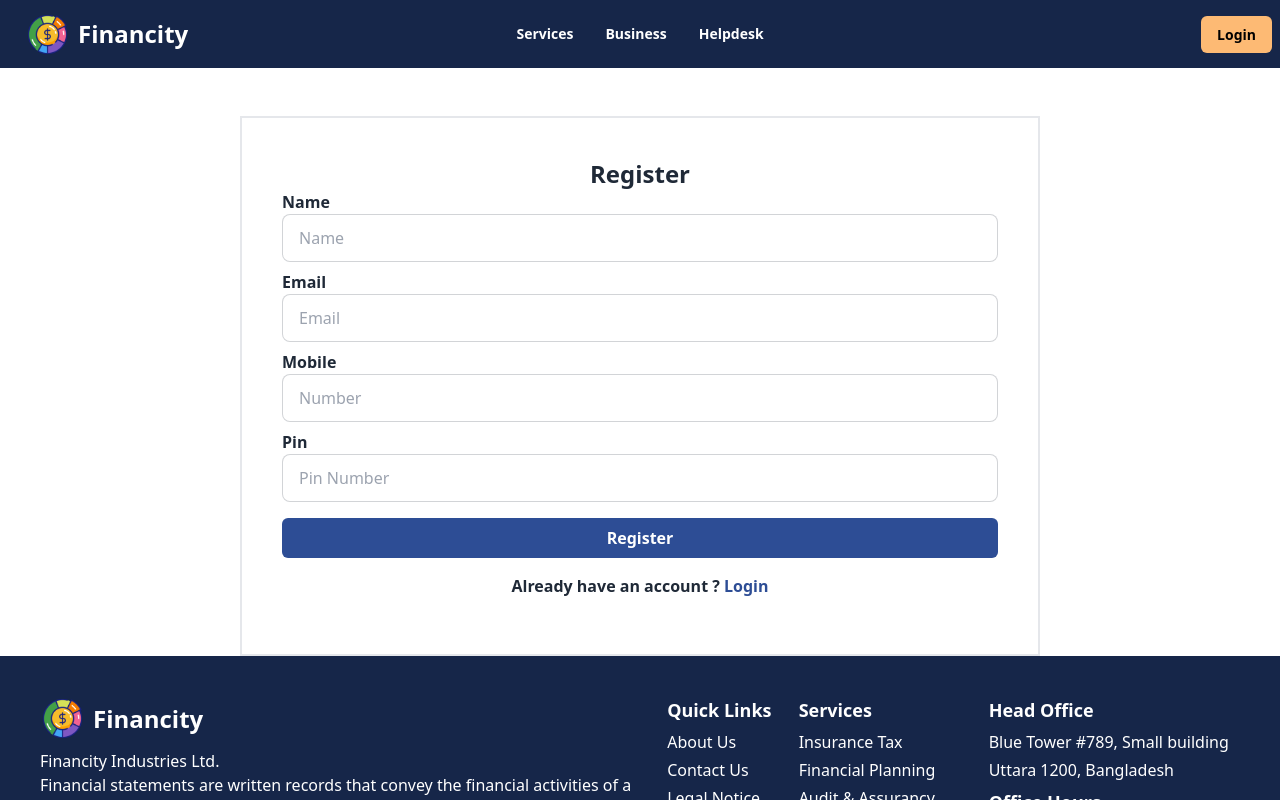
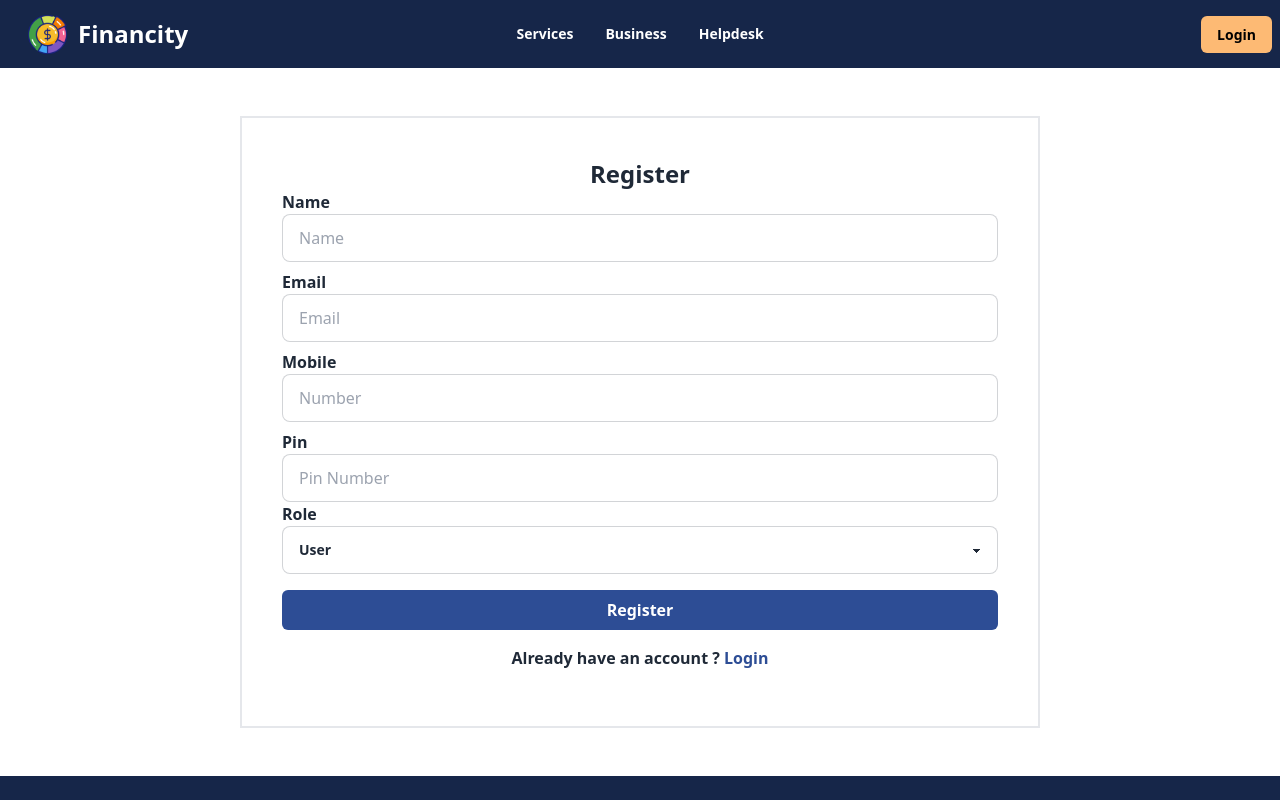
Before and after one commit to Tofazzal26/showmart-client-site, a React (Vite) app: page /register in a window 1280 px wide. Shown: the top 800 px of the page. Built offline with nearby package versions, Linux system fonts and the light colour scheme.

Commit message:
some code change

```diff
--- a/src/Pages/Register/Register.jsx
+++ b/src/Pages/Register/Register.jsx
@@ -8,11 +8,11 @@ const Register = () => {
     const email = e.target.email.value;
     const mobile = e.target.mobile.value;
     const pin = e.target.pin.value;
-    console.log({ name, email, mobile, pin });
+    const role = e.target.role.value;
   };
 
   return (
-    <div className="mt-12">
+    <div className="my-12">
       <div className="border-2 lg:w-[800px] mx-auto">
         <div className="p-4 lg:p-10 ">
           <form onSubmit={handleSubmit}>
@@ -60,6 +60,18 @@ const Register = () => {
                 name="pin"
                 required
               />
+              <label className="font-semibold">Role</label>
+              <select
+                name="role"
+                className="select select-bordered font-semibold w-full"
+              >
+                <option value="user" className="font-semibold">
+                  User
+                </option>
+                <option value="agent" className="font-semibold">
+                  Agent
+                </option>
+              </select>
             </div>
             <button className="w-full bg-[#2d4d95] text-white rounded-md font-semibold py-2">
               Register
--- a/src/Provider/AuthProvider.jsx
+++ b/src/Provider/AuthProvider.jsx
@@ -1,9 +1,10 @@
-import { createContext } from "react";
+import { createContext, useState } from "react";
 
 export const AuthContext = createContext();
 const AuthProvider = ({ children }) => {
-  const bulbul = "tofazzal";
-  const userInfo = { bulbul };
+  const [user, setUser] = useState(null);
+
+  const userInfo = { user, setUser };
   return (
     <AuthContext.Provider value={userInfo}>{children}</AuthContext.Provider>
   );
```
